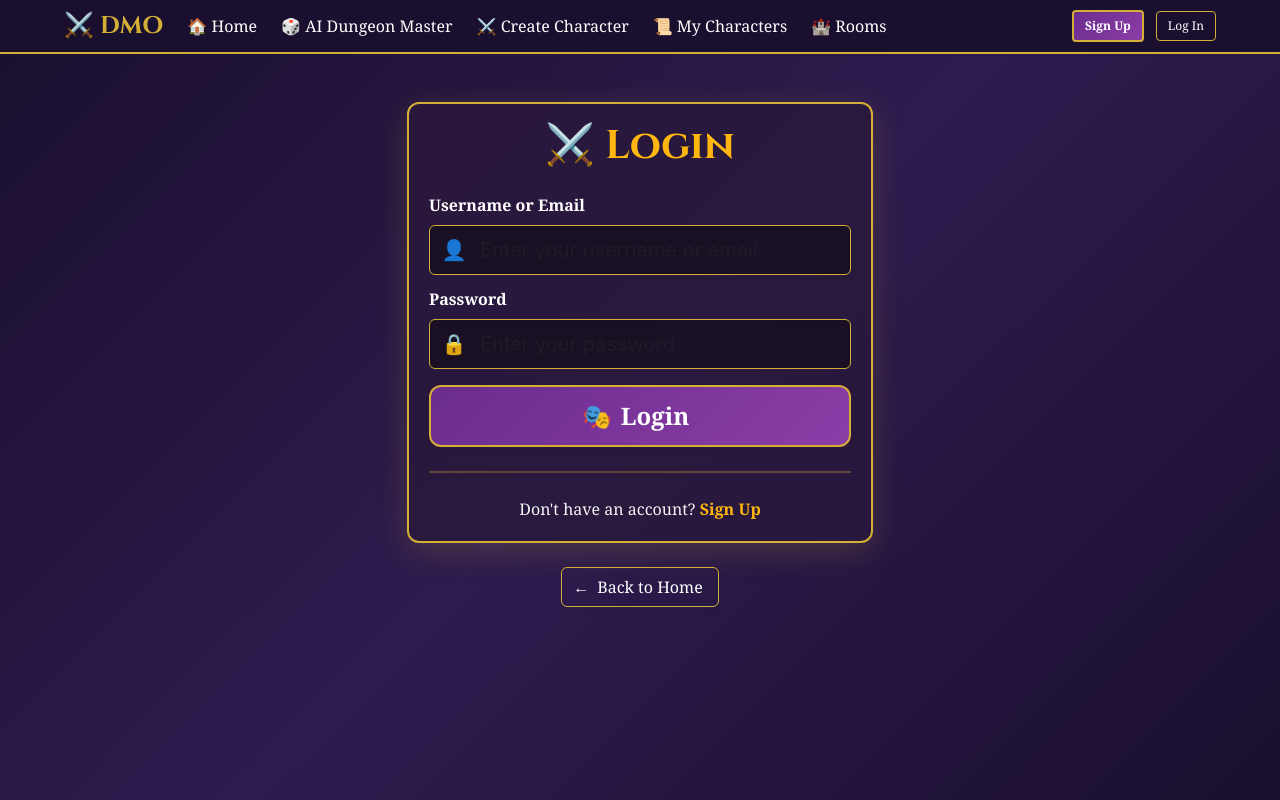
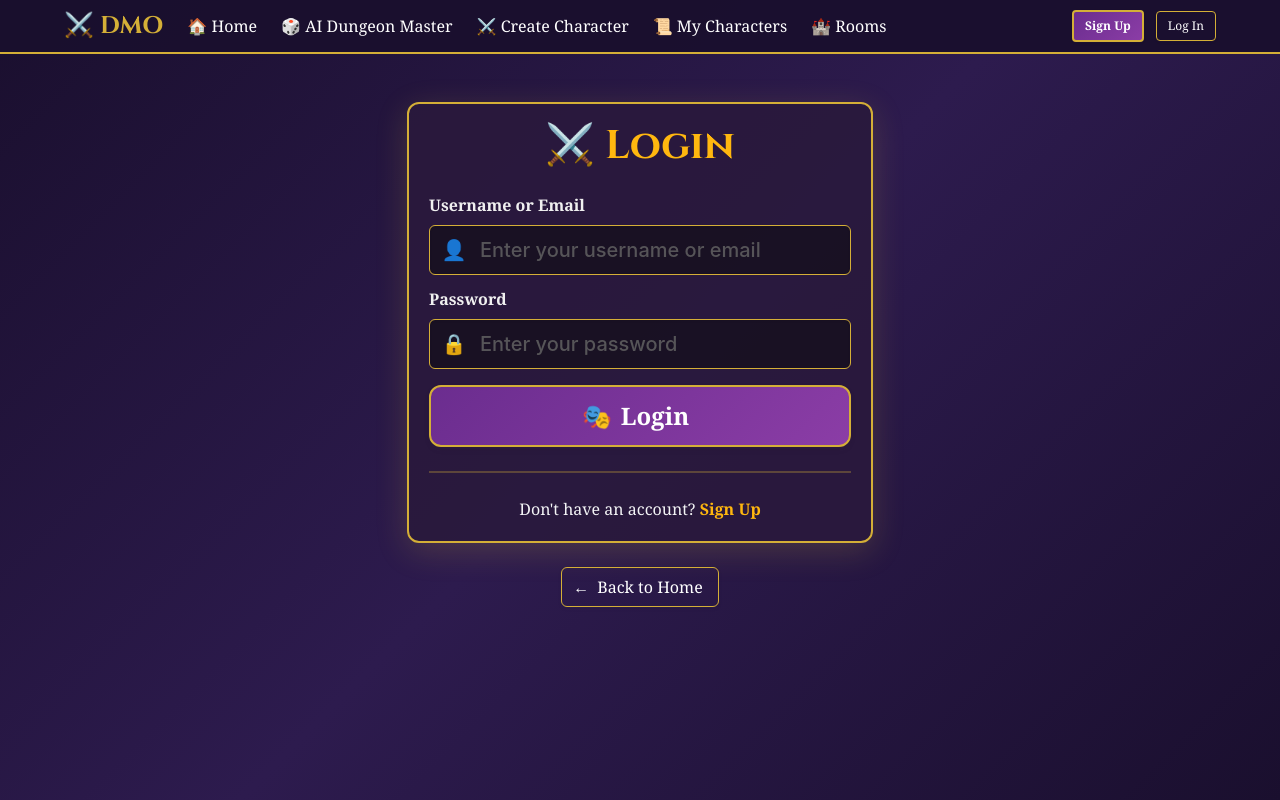
Before and after one commit to LoganCoop/DMO, a Next.js app in the folder client/: page /auth/login in a window 1280 px wide. Built offline with nearby package versions, Linux system fonts and the light colour scheme.

Commit message:
updated css

```diff
--- a/client/src/styles/globals.css
+++ b/client/src/styles/globals.css
@@ -11,6 +11,26 @@ body {
   background: linear-gradient(135deg, #1a0f2e 0%, #2d1b4e 50%, #1a0f2e 100%);
   min-height: 100vh;
   font-family: 'Georgia', serif;
+  color: #f0f0f0;
+}
+
+input, textarea, select {
+  color: #2d1b4e !important;
+  font-weight: 500;
+}
+
+input::placeholder, textarea::placeholder {
+  color: #666 !important;
+  opacity: 0.8;
+}
+
+label, .label {
+  color: #f0f0f0 !important;
+  font-weight: 600;
+}
+
+.subtitle {
+  color: #d4af37 !important;
 }
 
 .title, .subtitle {
```
